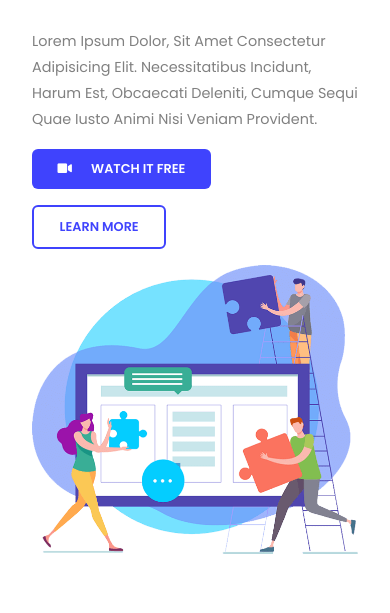
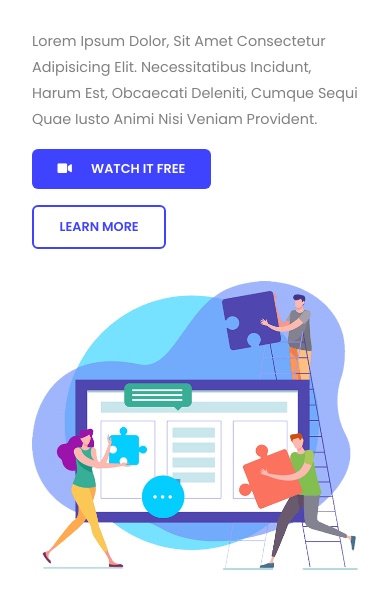
Before and after one commit to aji-ajish/sass, a plain HTML site: page index.html in a window 390 px wide. Shown: the part 231-844 px from the top of the page. Drawn offline with Linux system fonts and the light colour scheme; a web font is replaced by a local one.

Commit message:
Small devices responsive update

```diff
--- a/assets/scss/layouts/_background_elements.scss
+++ b/assets/scss/layouts/_background_elements.scss
@@ -27,12 +27,18 @@
     font-size: 18px;
     transform: scale(1);
     animation: pulse 2s infinite;
+
   }
   .icon1 {
     @extend .icon;
     color: #f51717;
     top: 20%;
-    right: 50%
+    right: 50%;
+
+    @include mixins.responsive(sm) {
+      top: 23%;
+    right: 50%;
+    }
   }
   .icon2 {
     @extend .icon;
@@ -41,12 +47,23 @@
     left: 45%;
     animation: box-shape linear 5s infinite;
 
+    @include mixins.responsive(sm) {
+      bottom: 52%;
+      left: 35%;
+    }
+
   }
   .icon3 {
     @extend .icon;
     color: #2617f5;
     top: 25%;
-    right: 70%
+    right: 70%;
+
+    @include mixins.responsive(sm) {
+      top: 50%;
+      right: 80%;
+
+    }
   }
   .icon4 {
     @extend .icon;
@@ -61,6 +78,12 @@
     top: 40%;
     left: 15%;
     animation: box-shape linear 5s infinite;
+
+    @include mixins.responsive(sm) {
+      top: 35%;
+      left: 75%;
+    }
+
   }
 
   .box1 {
@@ -68,6 +91,10 @@
     border: 3px solid #fd3f3f;
     top: 20%;
     left: 10%;
+
+    @include mixins.responsive(sm) {
+      left: 5%;
+    }
   }
   .box2 {
     @extend .box;
@@ -92,6 +119,11 @@
     border: 3px solid #fd7b3f;
     top: 40%;
     left: 48%;
+
+    @include mixins.responsive(sm) {
+      top: 45%;
+      left: 50%
+    }
   }
   .dot1 {
     @extend .dot;
@@ -116,5 +148,10 @@
     background: #f51717;
     top: 20%;
     left: 68%;
+
+    @include mixins.responsive(sm) {
+      top: 50%;
+      left: 10%;
+    }
   }
 }
--- a/assets/scss/layouts/_footer.scss
+++ b/assets/scss/layouts/_footer.scss
@@ -13,6 +13,11 @@ footer {
      font-weight: 400;
      font-size: 1.3rem;
     }
+
+    @include mixins.responsive(sm) {
+      font-weight: 400;
+      font-size: 1.3rem;
+     }
   }
 
   p {
--- a/assets/scss/layouts/_header.scss
+++ b/assets/scss/layouts/_header.scss
@@ -7,10 +7,14 @@
   justify-content: space-between;
   align-items: center;
   border-bottom: 1px solid #eee;
+  background: #f8f8f8;
 
   @include mixins.responsive(xs) {
     padding: 1rem 2rem;
-    background: #f8f8f8;
+  }
+
+  @include mixins.responsive(sm) {
+    padding: 1rem 2rem;
   }
 
   h2 span {
@@ -26,6 +30,11 @@
       font-size: 1.4rem;
       display: block;
     }
+
+    @include mixins.responsive(sm) {
+      font-size: 1.4rem;
+      display: block;
+    }
   }
 
   &--menu {
@@ -35,6 +44,10 @@
     align-items: center;
 
     @include mixins.responsive(xs) {
+      display: none;
+    }
+
+    @include mixins.responsive(sm) {
       display: none;
     }
 
--- a/assets/scss/pages/_about.scss
+++ b/assets/scss/pages/_about.scss
@@ -14,16 +14,30 @@
     margin-top: 0;
   }
 
+  @include mixins.responsive(sm) {
+    flex-direction: column;
+    padding: 4rem 2rem;
+    margin-top: 0;
+  }
+
   h2 {
     font-size: 3rem;
 
     @include mixins.responsive(xs) {
       font-size: 1.5rem;
     }
+
+    @include mixins.responsive(sm) {
+      font-size: 2rem;
+    }
   }
 
   &--img {
     width: 32rem;
+
+    @include mixins.responsive(sm) {
+      width: 25rem;
+    }
   }
 
   &--content {
@@ -33,6 +47,11 @@
     @include mixins.responsive(xs) {
       margin: 0;
     }
+
+    @include mixins.responsive(sm) {
+      margin: 0;
+
+    }
   }
   p {
     line-height: 2;
@@ -41,5 +60,9 @@
     @include mixins.responsive(xs) {
       font-size: 0.9rem;
     }
+
+    @include mixins.responsive(sm) {
+      font-size: 0.9rem;
+    }
   }
 }
--- a/assets/scss/pages/_contact.scss
+++ b/assets/scss/pages/_contact.scss
@@ -7,6 +7,14 @@
 
   @include mixins.responsive(xs) {
     padding: 4rem 2rem;
+  }
+
+  @include mixins.responsive(sm) {
+    padding: 4rem 2rem;
+
+    img{
+      width: 28rem;
+    }
   }
 
   &-card {
@@ -19,9 +27,14 @@
 
     @include mixins.responsive(xs) {
       flex-direction: column;
-    padding: 2rem;
-    align-items: initial;
+      padding: 2rem;
+      align-items: initial;
+    }
 
+    @include mixins.responsive(sm) {
+      flex-direction: column;
+      padding: 2rem;
+      align-items: initial;
     }
 
     &--contents {
--- a/assets/scss/pages/_courses.scss
+++ b/assets/scss/pages/_courses.scss
@@ -6,6 +6,10 @@
   background: fun.theme-color("primary-hover");
 
   @include mixins.responsive(xs) {
+    padding: 4rem 2rem;
+  }
+
+  @include mixins.responsive(sm) {
     padding: 4rem 2rem;
   }
 
@@ -45,8 +49,13 @@
     display: flex;
     justify-content: space-between;
 
+
     @include mixins.responsive(xs) {
       flex-direction: column;
+    }
+    @include mixins.responsive(sm) {
+      flex-direction: column;
+      align-items: center;
     }
   }
 
--- a/assets/scss/pages/_home.scss
+++ b/assets/scss/pages/_home.scss
@@ -10,6 +10,16 @@
     flex-direction: column;
     padding: 4rem 2rem;
   }
+
+  @include mixins.responsive(sm) {
+    flex-direction: column;
+    padding: 5rem 2rem;
+  }
+
+  img{
+    width: 25rem;
+  }
+
 
   &--contents {
     max-width: 34rem;
@@ -26,6 +36,14 @@
         font-size: 1.3rem;
       }
     }
+
+    @include mixins.responsive(sm) {
+      font-size: 1.8rem;
+
+      span{
+        font-size: 1.2rem;
+      }
+    }
   }
   &--desc {
     text-transform: capitalize;
@@ -37,5 +55,8 @@
     @include mixins.responsive(xs) {
       font-size: .9rem;
     }
+    @include mixins.responsive(sm) {
+      font-size: .9rem;
+    }
   }
 }
--- a/assets/scss/pages/_roadmap.scss
+++ b/assets/scss/pages/_roadmap.scss
@@ -6,6 +6,10 @@
   background: #8080800a;
 
   @include mixins.responsive(xs) {
+    padding: 4rem 2rem;
+  }
+
+  @include mixins.responsive(sm) {
     padding: 4rem 2rem;
   }
 
@@ -28,6 +32,9 @@
     text-transform: capitalize;
 
     @include mixins.responsive(xs) {
+      flex-direction: column;
+    }
+    @include mixins.responsive(sm) {
       flex-direction: column;
     }
   }
@@ -105,6 +112,12 @@
         top: 90%;
         left: 39%;
       }
+
+      @include mixins.responsive(sm) {
+        content: "\f078";
+        top: 90%;
+        left: 39%;
+      }
     }
 
     &:hover:not(:last-child)::before {
@@ -131,6 +144,11 @@
         top: 90%;
         left: 0;
       }
+
+      @include mixins.responsive(sm) {
+        top: 90%;
+        left: 0;
+      }
     }
   }
 }
--- a/index.html
+++ b/index.html
@@ -86,7 +86,7 @@
             <i class="far fa-sun"></i>
           </div>
         </div>
-        <div class="hero-area--contents">
+        <div class="hero-area--contents space-y-1">
           <h2 class="hero-area--title">
             #1 Social Platform to Learn in
             <span class="font-ta badge-primary">தமிழ்</span>
```
Also changed, not shown: assets/css/style.css, 1 other file.
